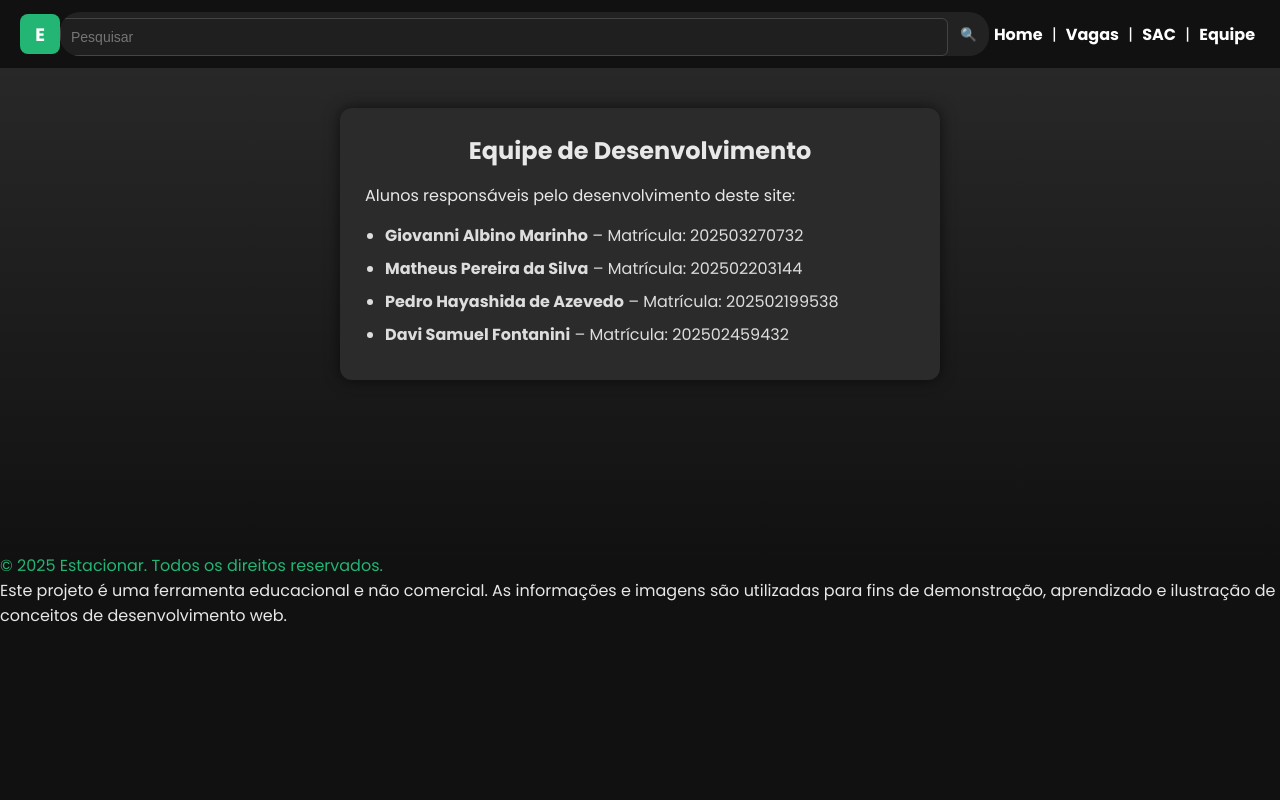
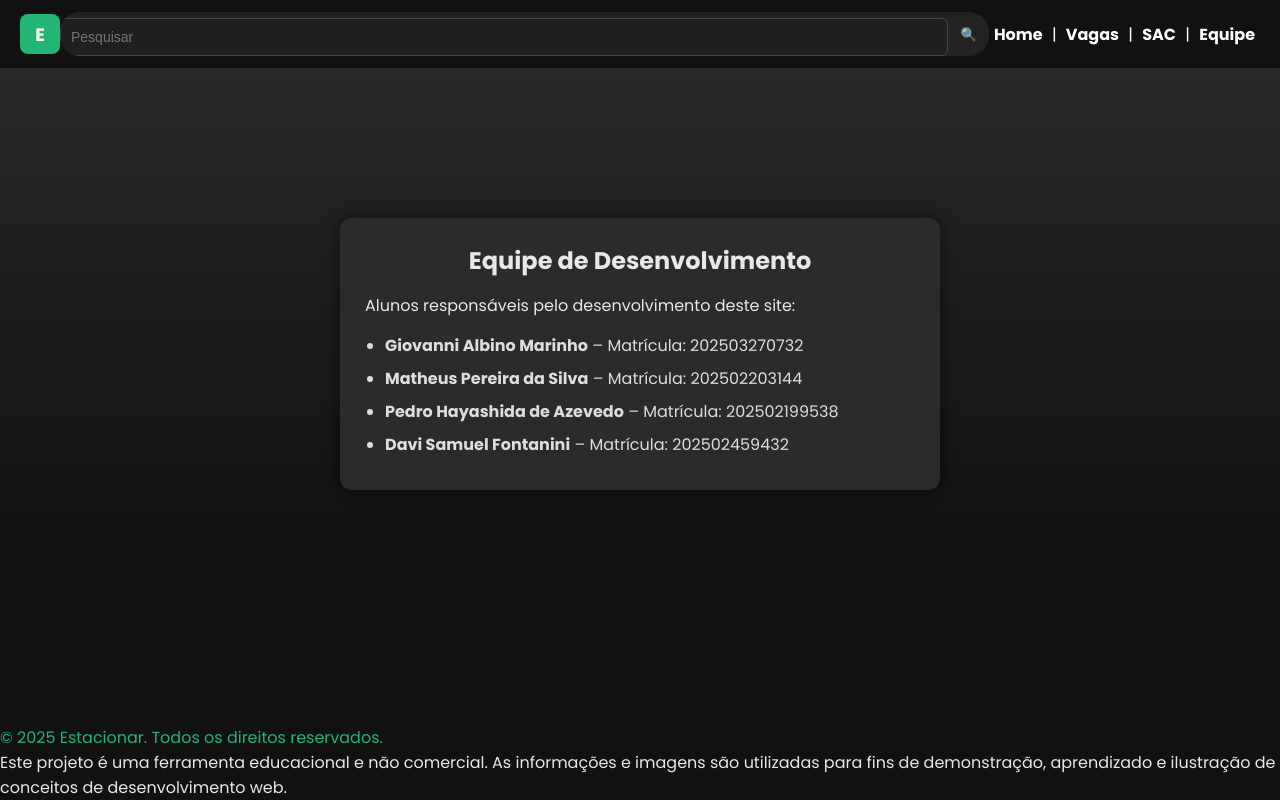
Before and after one commit to estacionar-software/estacionar-frontend-trabalho, a plain HTML site: page equipe.html in a window 1280 px wide. Drawn offline with Linux system fonts and the light colour scheme.

Commit message:
commit irado

```diff
--- a/css/equipe.css
+++ b/css/equipe.css
@@ -86,7 +86,7 @@ body{
 main {
     display: flex;
     justify-content: center;
-    margin-top: 40px;
+    margin-top: 150px;
 }
 
 .card {
@@ -157,7 +157,9 @@ textarea {
 }
 
 footer {
-  margin: auto;
+  margin-top: 235px;
+  margin-left: auto;
+  margin-right: auto;
 }
 
 .paragraph-footer{
--- a/css/index.css
+++ b/css/index.css
@@ -67,10 +67,6 @@ body{
   cursor:pointer;
 }
 
-.profile span{
-  font-size:22px;
-
-}
 
 .menu {
     color: #fff;
--- a/css/sac.css
+++ b/css/sac.css
@@ -201,7 +201,7 @@ textarea {
 }
 
 footer {
-  margin: auto;
+  margin: 50px auto 0px auto;
 }
 
 .paragraph-footer{
```
